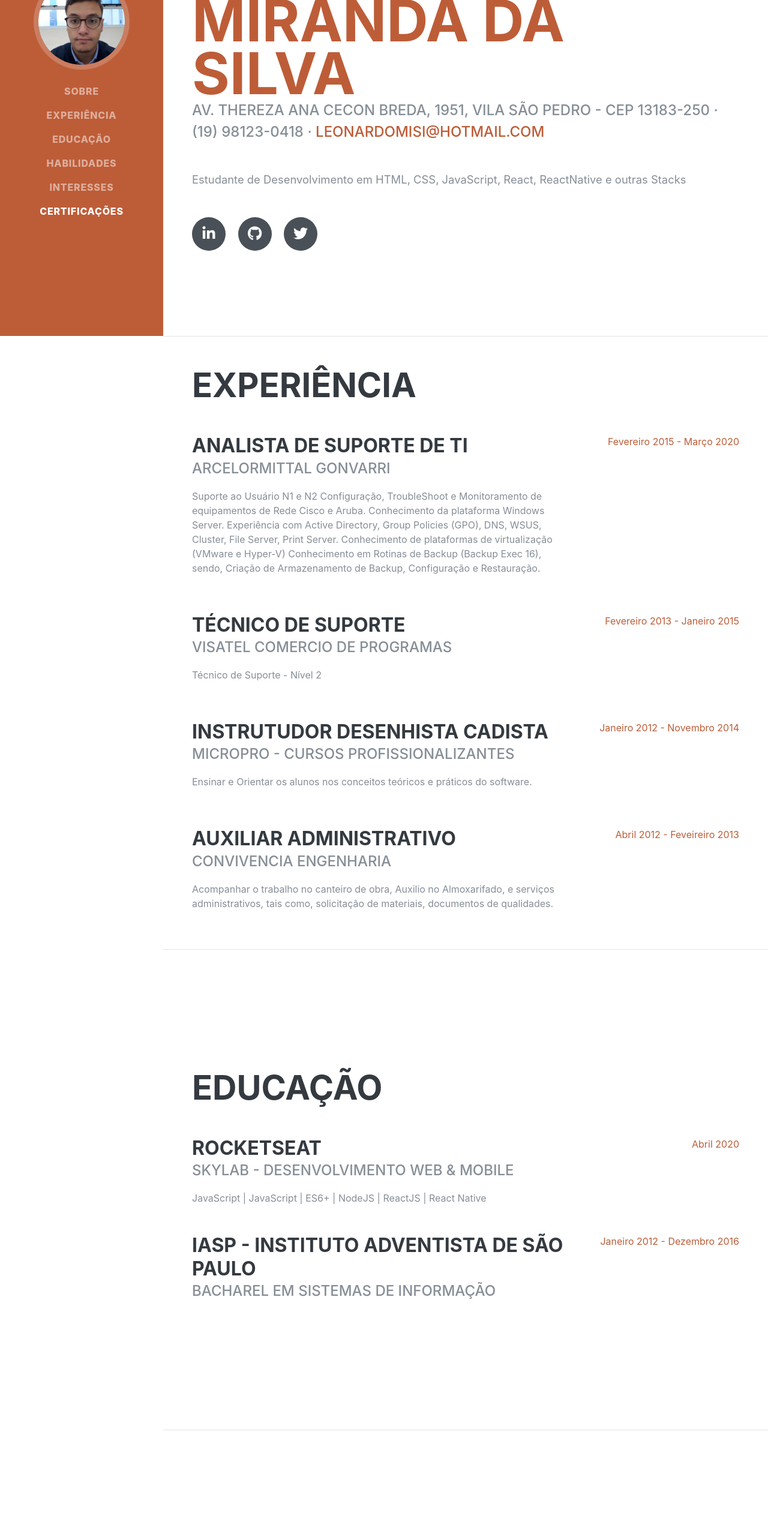
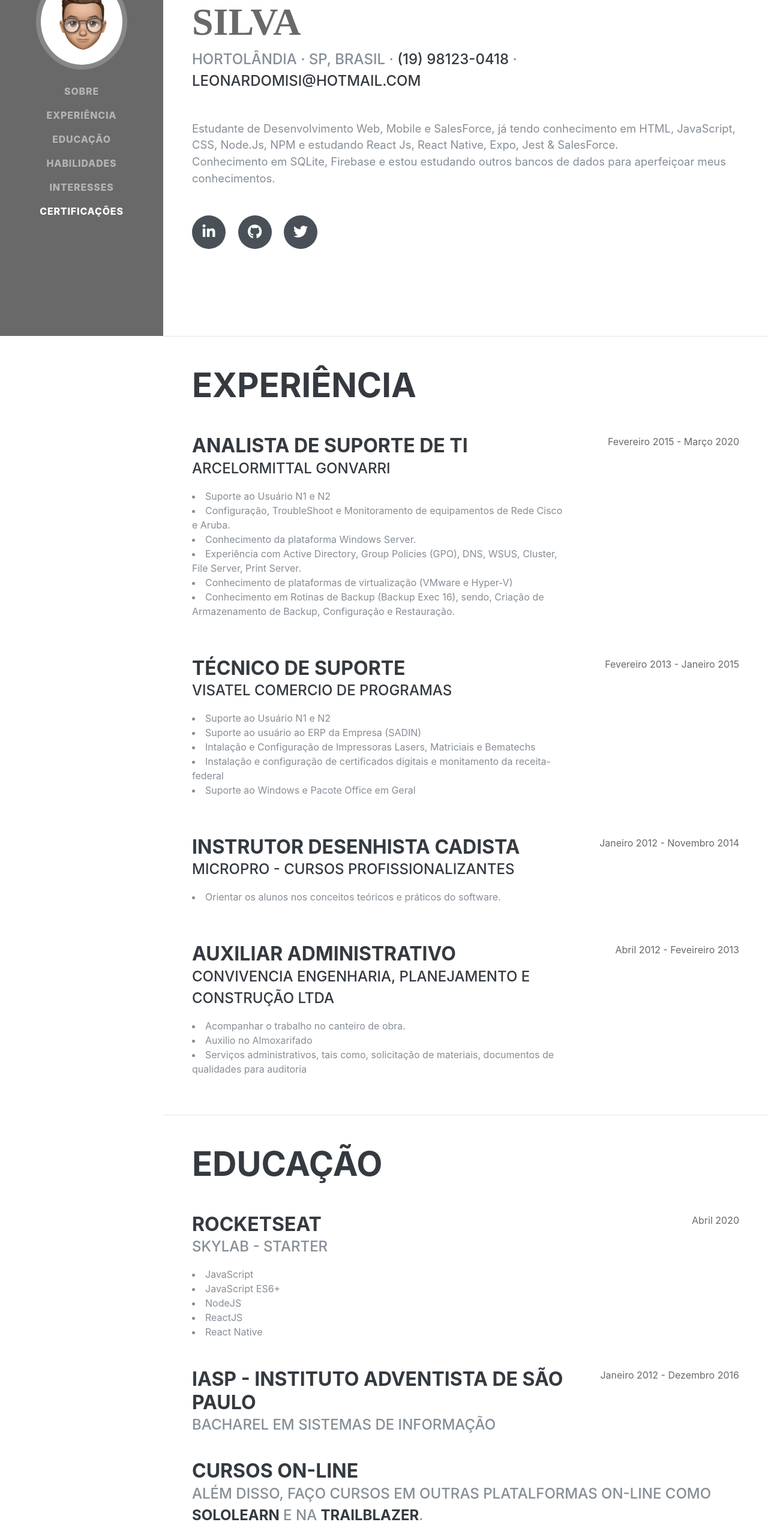
Before and after one commit to LeoMisi/leomisi.github.io, a website: page index.html in a window 1280 px wide. Shown: the part 240-2797 px from the top of the page at 60% size. Drawn offline with Linux system fonts and the light colour scheme; files that its build step writes are made by us from their sources; a web font is replaced by a local one.

Commit message:
Alterações feitas no site de apresentação

```diff
--- a/css/resume.css
+++ b/css/resume.css
@@ -5,7 +5,9 @@
  */
 
 body {
-  font-family: 'Muli', -apple-system, BlinkMacSystemFont, 'Segoe UI', Roboto, 'Helvetica Neue', Arial, sans-serif, 'Apple Color Emoji', 'Segoe UI Emoji', 'Segoe UI Symbol', 'Noto Color Emoji';
+  font-family: "Muli", -apple-system, BlinkMacSystemFont, "Segoe UI", Roboto,
+    "Helvetica Neue", Arial, sans-serif, "Apple Color Emoji", "Segoe UI Emoji",
+    "Segoe UI Symbol", "Noto Color Emoji";
   padding-top: 54px;
   color: #868e96;
 }
@@ -23,14 +25,17 @@ h3,
 h4,
 h5,
 h6 {
-  font-family: 'Saira Extra Condensed', -apple-system, BlinkMacSystemFont, 'Segoe UI', Roboto, 'Helvetica Neue', Arial, sans-serif, 'Apple Color Emoji', 'Segoe UI Emoji', 'Segoe UI Symbol', 'Noto Color Emoji';
+  font-family: "Saira Extra Condensed", -apple-system, BlinkMacSystemFont,
+    "Segoe UI", Roboto, "Helvetica Neue", Arial, sans-serif, "Apple Color Emoji",
+    "Segoe UI Emoji", "Segoe UI Symbol", "Noto Color Emoji";
   font-weight: 700;
   text-transform: uppercase;
   color: #343a40;
 }
 
 h1 {
-  font-size: 6rem;
+  font-family: "Gugi";
+  font-size: 4rem;
   line-height: 5.5rem;
 }
 
@@ -50,7 +55,9 @@ p.lead {
 .subheading {
   text-transform: uppercase;
   font-weight: 500;
-  font-family: 'Saira Extra Condensed', -apple-system, BlinkMacSystemFont, 'Segoe UI', Roboto, 'Helvetica Neue', Arial, sans-serif, 'Apple Color Emoji', 'Segoe UI Emoji', 'Segoe UI Symbol', 'Noto Color Emoji';
+  font-family: "Saira Extra Condensed", -apple-system, BlinkMacSystemFont,
+    "Segoe UI", Roboto, "Helvetica Neue", Arial, sans-serif, "Apple Color Emoji",
+    "Segoe UI Emoji", "Segoe UI Symbol", "Noto Color Emoji";
   font-size: 1.5rem;
 }
 
@@ -72,7 +79,7 @@ p.lead {
 }
 
 .social-icons a:hover {
-  background-color: #BD5D38;
+  background-color: #836fff;
 }
 
 .dev-icons {
@@ -80,7 +87,7 @@ p.lead {
 }
 
 .dev-icons .list-inline-item i:hover {
-  color: #BD5D38;
+  color: #696969;
 }
 
 #sideNav .navbar-nav .nav-item .nav-link {
@@ -160,17 +167,19 @@ section.resume-section .resume-item .resume-date {
 }
 
 .bg-primary {
-  background-color: #BD5D38 !important;
+  background-color: #696969 !important;
 }
 
 .text-primary {
-  color: #BD5D38 !important;
+  color: #696969 !important;
 }
 
 a {
-  color: #BD5D38;
+  color: #343a40;
 }
 
-a:hover, a:focus, a:active {
-  color: #824027;
+a:active,
+a:hover {
+  color: #6495ED;
+  text-decoration: none;
 }
--- a/index.html
+++ b/index.html
@@ -10,6 +10,7 @@
     <meta name="author" content="" />
 
     <title>Leonardo Miranda da Silva</title>
+    <link rel="shortcut icon" href="./img/favicon.ico" />
 
     <!-- Bootstrap core CSS -->
     <link href="vendor/bootstrap/css/bootstrap.min.css" rel="stylesheet" />
@@ -23,10 +24,16 @@
       href="https://fonts.googleapis.com/css?family=Muli:400,400i,800,800i"
       rel="stylesheet"
     />
+
+    <link href="https://fonts.googleapis.com/css2?family=Gugi&display=swap" rel="stylesheet">
+    <link
+      href="https://fonts.googleapis.com/css2?family=Acme&display=swap"
+      rel="stylesheet"
+    />
     <link href="vendor/fontawesome-free/css/all.min.css" rel="stylesheet" />
 
     <!-- Custom styles for this template -->
-    <link href="css/resume.min.css" rel="stylesheet" />
+    <link href="css/resume.css" rel="stylesheet" />
   </head>
 
   <body id="page-top">
@@ -39,7 +46,7 @@
         <span class="d-none d-lg-block">
           <img
             class="img-fluid img-profile rounded-circle mx-auto mb-2"
-            src="img/profile.jpg"
+            src="img/profile2.png"
             alt="Imagem de Perfil do Leonardo"
           />
         </span>
@@ -96,24 +103,26 @@
             <span class="text-primary">Miranda da Silva</span>
           </h1>
           <div class="subheading mb-5">
-            Av. Thereza Ana Cecon Breda, 1951, Vila São Pedro - CEP 13183-250 ·
-            (19) 98123-0418 ·
+            Hortolândia · SP, Brasil · <a href="tel:+5519981230418">(19) 98123-0418</a> ·
             <a href="mailto:leonardomisi@hotmail.com"
               >leonardomisi@hotmail.com</a
             >
           </div>
           <p class="lead mb-5">
-            Estudante de Desenvolvimento em HTML, CSS, JavaScript, React,
-            ReactNative e outras Stacks
+            Estudante de Desenvolvimento Web, Mobile e SalesForce, já tendo
+            conhecimento em HTML, JavaScript, CSS, Node.Js, NPM e estudando
+            React Js, React Native, Expo, Jest & SalesForce.<br>Conhecimento em SQLite, Firebase e
+            estou estudando outros bancos de dados para aperfeiçoar meus
+            conhecimentos.
           </p>
           <div class="social-icons">
-            <a href="https://www.linkedin.com/in/leonardomisi/">
+            <a href="https://www.linkedin.com/in/leonardomisi/" target="_blank">
               <i class="fab fa-linkedin-in"></i>
             </a>
-            <a href="https://github.com/LeoMisi">
+            <a href="https://github.com/LeoMisi" target="_blank">
               <i class="fab fa-github"></i>
             </a>
-            <a href="https://twitter.com/LeoMisi">
+            <a href="https://twitter.com/LeoMisi" target="_blank">
               <i class="fab fa-twitter"></i>
             </a>
             <!-- <a href="#">
@@ -137,16 +146,31 @@
           >
             <div class="resume-content">
               <h3 class="mb-0">Analista de Suporte de TI</h3>
-              <div class="subheading mb-3">ArcelorMittal Gonvarri</div>
+              <div class="subheading mb-3">
+                <a href="https://arcelormittalgonvarri.com.br/" target="_blank"
+                  >ArcelorMittal Gonvarri</a
+                >
+              </div>
               <p>
-                Suporte ao Usuário N1 e N2 Configuração, TroubleShoot e
-                Monitoramento de equipamentos de Rede Cisco e Aruba.
-                Conhecimento da plataforma Windows Server. Experiência com
-                Active Directory, Group Policies (GPO), DNS, WSUS, Cluster, File
-                Server, Print Server. Conhecimento de plataformas de
-                virtualização (VMware e Hyper-V) Conhecimento em Rotinas de
-                Backup (Backup Exec 16), sendo, Criação de Armazenamento de
-                Backup, Configuração e Restauração.
+                <li>Suporte ao Usuário N1 e N2</li>
+                <li>
+                  Configuração, TroubleShoot e Monitoramento de equipamentos de
+                  Rede Cisco e Aruba.
+                </li>
+                <li>Conhecimento da plataforma Windows Server.</li>
+                <li>
+                  Experiência com Active Directory, Group Policies (GPO), DNS,
+                  WSUS, Cluster, File Server, Print Server.
+                </li>
+                <li>
+                  Conhecimento de plataformas de virtualização (VMware e
+                  Hyper-V)
+                </li>
+                <li>
+                  Conhecimento em Rotinas de Backup (Backup Exec 16), sendo,
+                  Criação de Armazenamento de Backup, Configuração e
+                  Restauração.
+                </li>
               </p>
             </div>
             <div class="resume-date text-md-right">
@@ -159,9 +183,23 @@
           >
             <div class="resume-content">
               <h3 class="mb-0">Técnico de Suporte</h3>
-              <div class="subheading mb-3">Visatel Comercio de Programas</div>
+              <div class="subheading mb-3">
+                <a href="http://www.visatel.com.br/" target="_blank"
+                  >Visatel Comercio de Programas</a
+                >
+              </div>
               <p>
-                Técnico de Suporte - Nível 2
+                <li>Suporte ao Usuário N1 e N2</li>
+                <li>Suporte ao usuário ao ERP da Empresa (SADIN)</li>
+                <li>
+                  Intalação e Configuração de Impressoras Lasers, Matriciais e
+                  Bematechs
+                </li>
+                <li>
+                  Instalação e configuração de certificados digitais e
+                  monitamento da receita-federal
+                </li>
+                <li>Suporte ao Windows e Pacote Office em Geral</li>
               </p>
             </div>
             <div class="resume-date text-md-right">
@@ -173,13 +211,17 @@
             class="resume-item d-flex flex-column flex-md-row justify-content-between mb-5"
           >
             <div class="resume-content">
-              <h3 class="mb-0">Instrutudor Desenhista Cadista</h3>
+              <h3 class="mb-0">Instrutor Desenhista Cadista</h3>
               <div class="subheading mb-3">
-                MicroPro - Cursos Profissionalizantes
+                <a href="http://www.micropro.com.br/" target="_blank">
+                  MicroPro - Cursos Profissionalizantes</a
+                >
               </div>
               <p>
-                Ensinar e Orientar os alunos nos conceitos teóricos e práticos
-                do software.
+                <li>
+                  Orientar os alunos nos conceitos teóricos e práticos do
+                  software.
+                </li>
               </p>
             </div>
             <div class="resume-date text-md-right">
@@ -192,11 +234,20 @@
           >
             <div class="resume-content">
               <h3 class="mb-0">Auxiliar Administrativo</h3>
-              <div class="subheading mb-3">Convivencia Engenharia</div>
+              <div class="subheading mb-3">
+                <a
+                  href="https://www.linkedin.com/company/conviv-ncia-engenharia/about/"
+                  target="_blank"
+                  >Convivencia Engenharia, Planejamento e Construção Ltda</a
+                >
+              </div>
               <p>
-                Acompanhar o trabalho no canteiro de obra, Auxilio no
-                Almoxarifado, e serviços administrativos, tais como, solicitação
-                de materiais, documentos de qualidades.
+                <li>Acompanhar o trabalho no canteiro de obra.</li>
+                <li>Auxilio no Almoxarifado</li>
+                <li>
+                  Serviços administrativos, tais como, solicitação de materiais,
+                  documentos de qualidades para auditoria
+                </li>
               </p>
             </div>
             <div class="resume-date text-md-right">
@@ -214,17 +265,21 @@
       >
         <div class="w-100">
           <h2 class="mb-5">Educação</h2>
-
           <div
             class="resume-item d-flex flex-column flex-md-row justify-content-between mb-5"
           >
             <div class="resume-content">
-              <h3 class="mb-0">Rocketseat</h3>
+              <h3 class="mb-0">
+                <a href="https://rocketseat.com.br/" target="_blank">Rocketseat</a></h3>
               <div class="subheading mb-3">
-                Skylab - Desenvolvimento Web & Mobile
+                Skylab - Starter
               </div>
               <div>
-                JavaScript | JavaScript | ES6+ | NodeJS | ReactJS | React Native
+                <li>JavaScript</li>
+                <li>JavaScript ES6+</li>
+                <li>NodeJS</li>
+                <li>ReactJS</li>
+                <li>React Native</li>
               </div>
             </div>
             <div class="resume-date text-md-right">
@@ -236,7 +291,8 @@
             class="resume-item d-flex flex-column flex-md-row justify-content-between"
           >
             <div class="resume-content">
-              <h3 class="mb-0">IASP - Instituto Adventista de São Paulo</h3>
+              <h3 class="mb-0">
+                <a href="https://www.unasp.br/ht/" target="_blank">IASP - Instituto Adventista de São Paulo</a></h3>
               <div class="subheading mb-3">
                 Bacharel em Sistemas de Informação
               </div>
@@ -244,7 +300,37 @@
             <div class="resume-date text-md-right">
               <span class="text-primary">Janeiro 2012 - Dezembro 2016</span>
             </div>
+          </div><br>
+
+          <div
+            class="resume-item d-flex flex-column flex-md-row justify-content-between"
+          >
+            <div class="resume-content">
+              <h3 class="mb-0">Cursos On-Line</h3>
+              <div class="subheading mb-3">
+                Além disso, faço cursos em outras platalformas on-line como
+                <a href="https://www.sololearn.com/" target="_blank"
+                  ><b>SoloLearn</b></a
+                >
+                e na
+                <a href="https://trailblazer.me/" target="_blank"><b>trailblazer</b></a
+                >.
+              </div>
+            </div>
           </div>
+          <div
+            class="resume-item d-flex flex-column flex-md-row justify-content-between mb-5"
+          >
+            <div class="resume-content">
+              <h3 class="mb-0">Idiomas</h3>
+            </br>
+              <div>
+                <li>Português - Nativo</li>
+                <li>Inglês - Avançado</li>
+                <li>Espanhol - Intermediário</li>
+              </div>
+            </div>
+           </div>
         </div>
       </section>
 
@@ -325,16 +411,14 @@
             Atualmente estou atualizando meus conhecimentos na área de
             Desenvolvimento Web e Mobile e buscando oportunidade na mesma, já
             tendo conhecimento em HTML, JavaScript, CSS, Node.Js, NPM e
-            estudando React Js, React Native & Expo. Possuo conhecimento em
-            SQLite, Firebase e estou estudando outros bancos de dados para
-            aperfeiçoar meus conhecimentos.
+            estudando React Js, React Native, Expo & Jest.</br>
+
+            Possuo também um pequenho conhecimento na plataforma SalesForce, e
+            apefeiçoando conhecimento<br>
+
+            Possuo conhecimento em SQLite, Firebase e estou estudando outros
+            bancos de dados para aperfeiçoar meus conhecimentos.
           </p>
-          <!-- <p class="mb-0">
-            When forced indoors, I follow a number of sci-fi and fantasy genre
-            movies and television shows, I am an aspiring chef, and I spend a
-            large amount of my free time exploring the latest technology
-            advancements in the front-end web development world.
-          </p> -->
         </div>
       </section>
 
@@ -349,29 +433,20 @@
           <ul class="fa-ul mb-0">
             <li>
               <a
-                href="https://www.softblue.com.br/certificado/480119492EF6"
+                href="https://www.ev.org.br/"
                 target="_blank"
-                title="Clique para ver o certificado"
-                ><i class="fa-li fa fa-trophy text-warning"></i> Behind the
-                Code</a
+                title="Credencial: F8CAC260-7C40-484E-8896-C06B873F777D"
+                ><i class="fa-li fa fa-trophy text-warning"></i> HTML -
+                Avançado</a
               >
             </li>
             <li>
               <a
                 href="https://www.ev.org.br/"
                 target="_blank"
-                title="Validar certificado"
+                title="Credencial: 28B62949-D3A4-4FB8-840B-B70046A1F796"
                 ><i class="fa-li fa fa-trophy text-warning"></i> HTML -
                 Básico</a
-              >
-            </li>
-            <li>
-              <a
-                href="https://www.ev.org.br/"
-                target="_blank"
-                title="Validar certificado"
-                ><i class="fa-li fa fa-trophy text-warning"></i> HTML -
-                Avançado</a
               >
             </li>
             <li>
@@ -385,6 +460,15 @@
             </li>
             <li>
               <a
+                href="https://www.softblue.com.br/certificado/480119492EF6"
+                target="_blank"
+                title="Clique para ver o certificado"
+                ><i class="fa-li fa fa-trophy text-warning"></i> Behind the
+                Code</a
+              >
+            </li>
+            <li>
+              <a
                 href="https://storage.googleapis.com/golden-wind/semana-omnistack-11/leonardomisi@hotmail.com.pdf"
                 target="_blank"
                 title="Clique para ver o certificado"
@@ -394,9 +478,9 @@
             </li>
             <li>
               <a
-                href="https://www.ev.org.br/"
+                href="https://www.ev.org.br/#modal-validacao-certificado"
                 target="_blank"
-                title="Validar certificado"
+                title="Credencial: 6C76E05A-41B2-4ECC-87CC-F8055B9EDE28"
                 ><i class="fa-li fa fa-trophy text-warning"></i> Segurança Em
                 Tecnologia da Informação</a
               >
@@ -404,12 +488,12 @@
 
             <li>
               <a
-                href="https://www.ev.org.br/"
+                href="https://www.ev.org.br/#modal-validacao-certificado"
                 target="_blank"
-                title="Validar certificado"
+                title="Credencial: 29F832BB-5A29-48F2-9A50-62A676707067"
                 ><i class="fa-li fa fa-trophy text-warning"></i> Introdução a
-                Redes de Computadores</a
-              >
+                Redes de Computadores
+              </a>
             </li>
           </ul>
         </div>
```
Also changed, not shown: README.md (deleted), css/resume.min.css, img/favicon.ico (added), img/profile2.PNG (added), js/resume.min.js.
